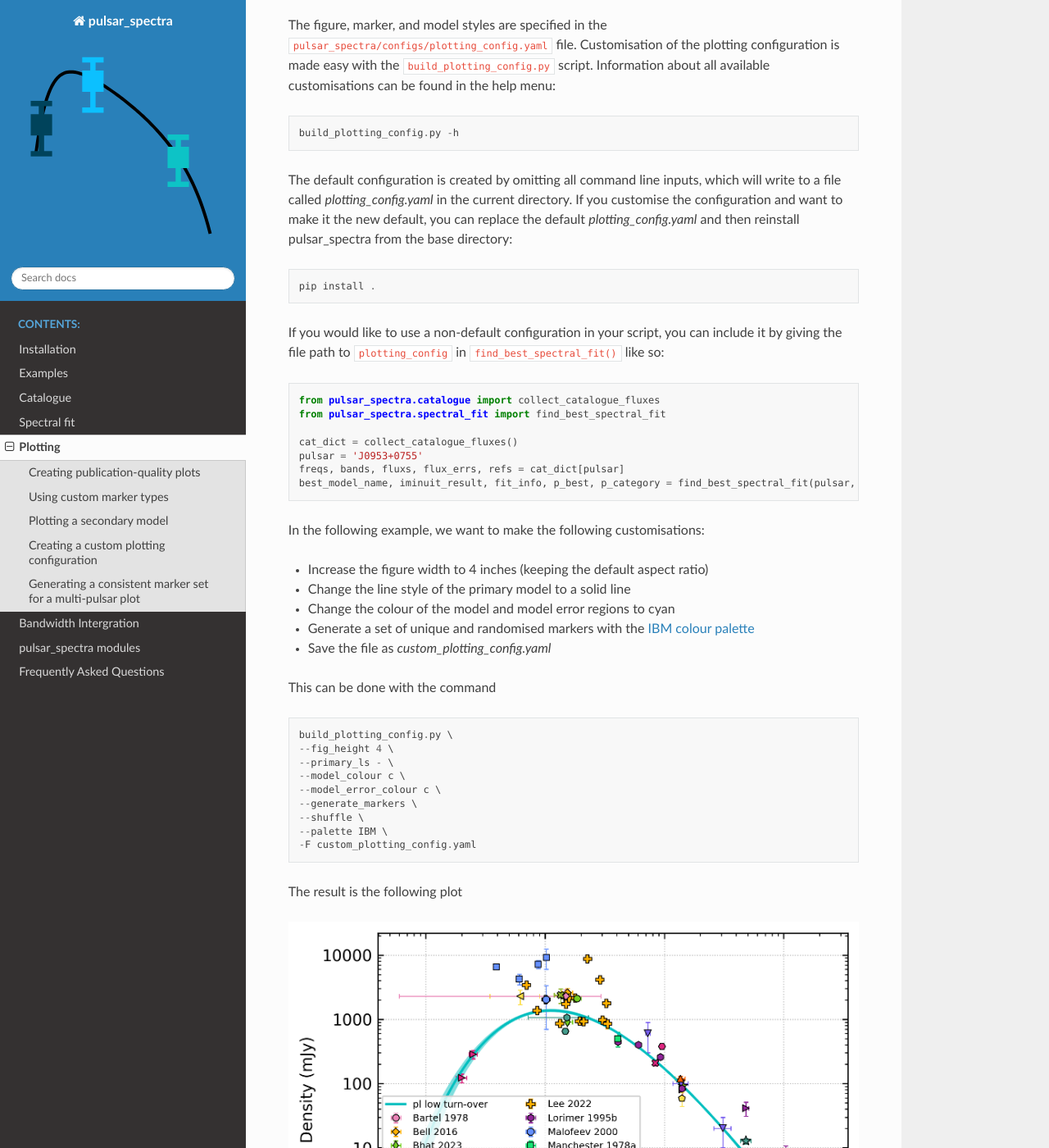
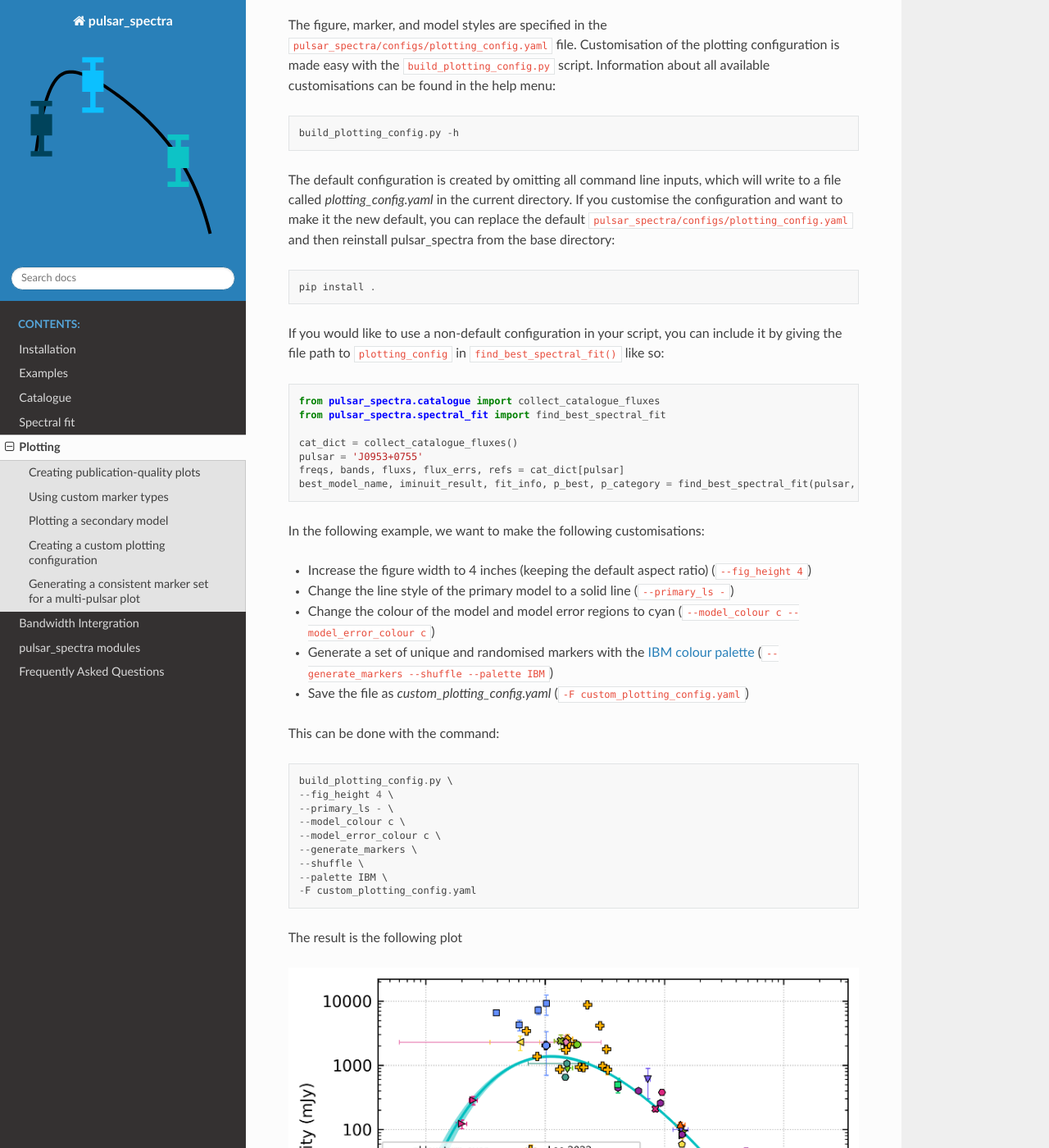
Before and after one commit to NickSwainston/pulsar_spectra, a Sphinx documentation site: the page built from docs/plotting.rst, in a window 1280 px wide and 1400 px high, scrolled down 3152 px. Shown: the whole window at 82% size. Built offline with Sphinx 7.4.7 and the Read the Docs theme 2.0.0, drawn with Linux system fonts in a browser that asks for light colours.

Commit message:
Added the options to the dot point list in the build_plotting_config.py docs

```diff
--- a/docs/plotting.rst
+++ b/docs/plotting.rst
@@ -108,7 +108,7 @@ Information about all available customisations can be found in the help menu:
 The default configuration is created by omitting all command line inputs,
 which will write to a file called `plotting_config.yaml` in the current directory.
 If you customise the configuration and want to make it the new default,
-you can replace the default `plotting_config.yaml` and then reinstall
+you can replace the default ``pulsar_spectra/configs/plotting_config.yaml`` and then reinstall
 pulsar_spectra from the base directory:
 
 .. code-block::
@@ -130,17 +130,17 @@ include it by giving the file path to ``plotting_config`` in ``find_best_spectra
 
 In the following example, we want to make the following customisations:
 
-- Increase the figure width to 4 inches (keeping the default aspect ratio)
+- Increase the figure width to 4 inches (keeping the default aspect ratio) (``--fig_height 4``)
 
-- Change the line style of the primary model to a solid line
+- Change the line style of the primary model to a solid line (``--primary_ls -``)
 
-- Change the colour of the model and model error regions to cyan
+- Change the colour of the model and model error regions to cyan (``--model_colour c --model_error_colour c``)
 
-- Generate a set of unique and randomised markers with the `IBM colour palette <https://davidmathlogic.com/colorblind/>`_
+- Generate a set of unique and randomised markers with the `IBM colour palette <https://davidmathlogic.com/colorblind/>`_ (``--generate_markers --shuffle --palette IBM``)
 
-- Save the file as `custom_plotting_config.yaml`
+- Save the file as `custom_plotting_config.yaml` (``-F custom_plotting_config.yaml``)
 
-This can be done with the command
+This can be done with the command:
 
 .. code-block::
 
```
